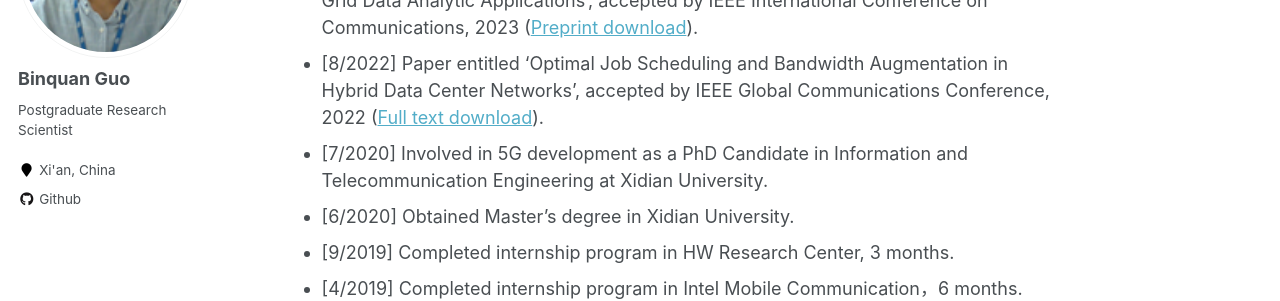
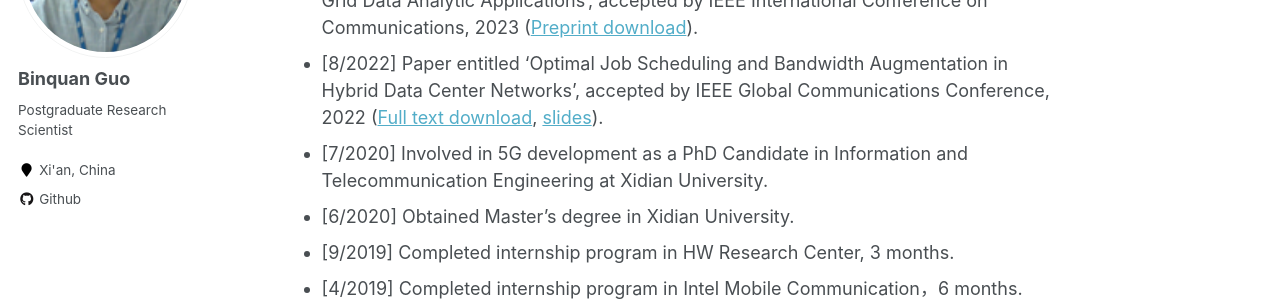
Before and after one commit to wilixx/wilixx.github.io, a Jekyll site: the page built from _pages/about.md, in a window 1280 px wide and 900 px high, scrolled down 401 px. Shown: the part 153-454 px from the top of the window. Built offline with Jekyll 4.4.1, drawn with Linux system fonts in a browser that asks for light colours.

Commit message:
Add GC22 Slides

```diff
--- a/_pages/about.md
+++ b/_pages/about.md
@@ -15,7 +15,7 @@ News
 ======
 * [1/2023] Paper entitled 'Online Network Slicing for Real Time Applications in Large-scale Satellite Networks', accepted by IEEE International Conference on Communications, 2023 ([Preprint download](https://arxiv.org/abs/2301.09372)).
 * [1/2023] Paper entitled 'Data Volume-aware Computation Task Scheduling for Smart Grid Data Analytic Applications', accepted by IEEE International Conference on Communications, 2023 ([Preprint download](https://arxiv.org/abs/2301.11831)).
-* [8/2022] Paper entitled 'Optimal Job Scheduling and Bandwidth Augmentation in Hybrid Data Center Networks', accepted by IEEE Global Communications Conference, 2022 ([Full text download](https://ieeexplore.ieee.org/document/10001450)).
+* [8/2022] Paper entitled 'Optimal Job Scheduling and Bandwidth Augmentation in Hybrid Data Center Networks', accepted by IEEE Global Communications Conference, 2022 ([Full text download](https://ieeexplore.ieee.org/document/10001450), [slides](https://github.com/wilixx/ICCTS/blob/main/GC22-Slides-Optimal%20Job%20Scheduling%20and%20Bandwidth%20Augmentation%20in%20Hybrid%20Data%20Center%20Networks.pdf)).
 * [7/2020] Involved in 5G development as a PhD Candidate in Information and Telecommunication Engineering at Xidian University.
 * [6/2020] Obtained Master's degree in Xidian University.
 * [9/2019] Completed internship program in HW Research Center, 3 months.
```
